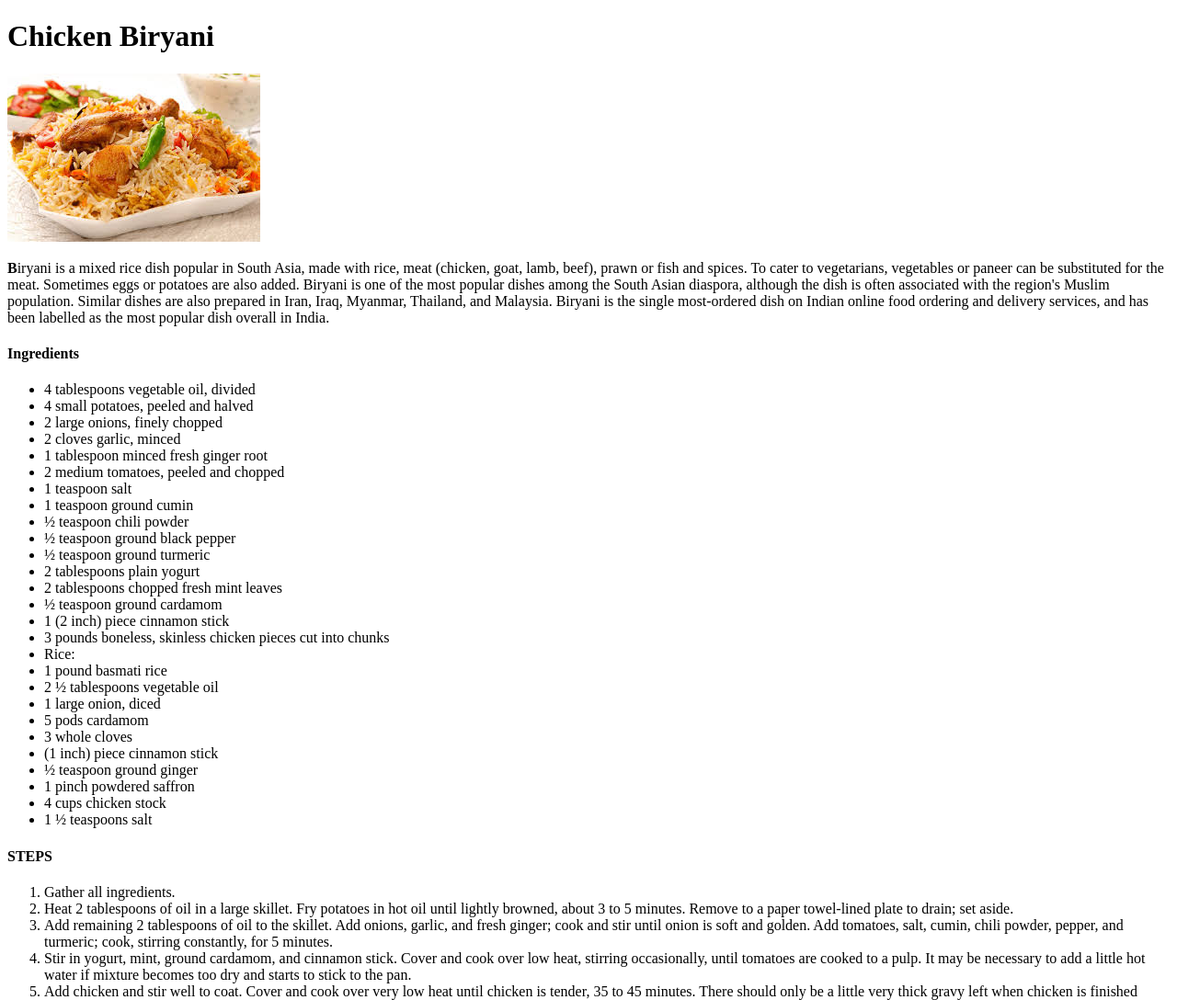
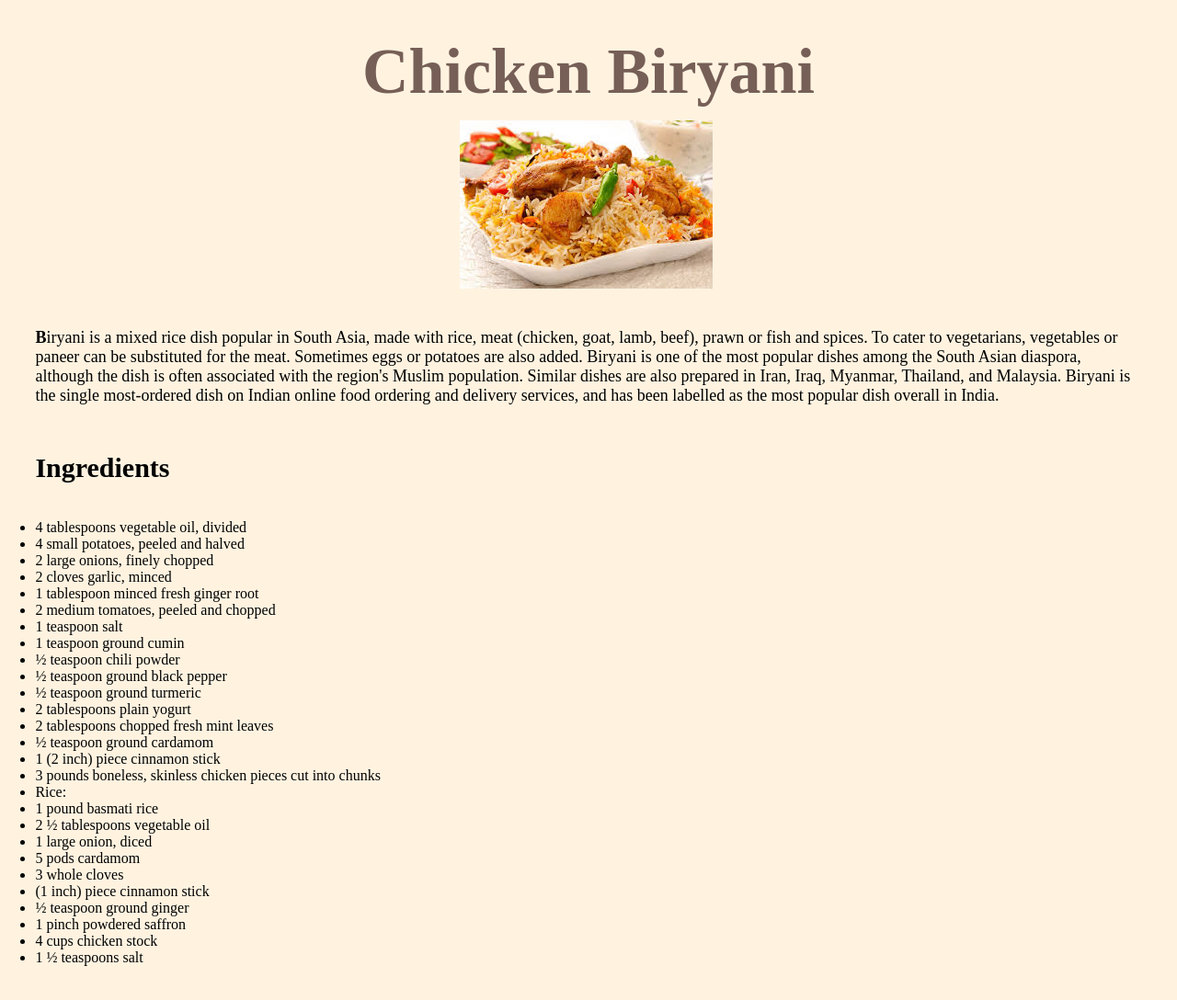
Before and after one commit to honeyxs1/odin-recipies, a plain HTML site: page recipes/biryani.html in a window 1280 px wide. Shown: the top 1088 px of the page at 92% size. Drawn offline with Linux system fonts and the light colour scheme.

Commit message:
linked-and-added-css

```diff
--- a/recipes/biryani.html
+++ b/recipes/biryani.html
@@ -5,11 +5,14 @@
     <meta charset="UTF-8">
     <meta name="viewport" content="width=device-width, initial-scale=1.0">
     <title>Chicken Biryani</title>
+    <link rel="stylesheet" href=style-recipes.css>
 </head>
 
-<body>
+<body class="biryani">
+    <div class="mainheading">
         <h1>Chicken Biryani</h1>
-    <img src="biryani.jpg" alt="Chicken biryani">
+    </div>
+    <img  class="biryanimg"  src="biryani.jpg" alt="Chicken biryani">
     <p><b>B</b>iryani is a mixed rice dish popular in South Asia, made with rice, meat (chicken, goat,
         lamb, beef), prawn or fish and spices. To cater to vegetarians, vegetables or paneer can be substituted for the
         meat. Sometimes eggs or potatoes are also added.
@@ -19,64 +22,41 @@
         Malaysia. Biryani is the single most-ordered dish on Indian online food ordering and delivery services, and
         has been labelled as the most popular dish overall in India.
     </p>
-    <h4>Ingredients</h4>
+    <h4 class="second-heading">Ingredients</h4>
+    <div class="ingredients">
         <ul>
             <li>4 tablespoons vegetable oil, divided</li>
-
             <li>4 small potatoes, peeled and halved</li>
-
             <li>2 large onions, finely chopped</li>
-
             <li>2 cloves garlic, minced</li>
-
             <li>1 tablespoon minced fresh ginger root</li>
-
             <li>2 medium tomatoes, peeled and chopped</li>
-
             <li>1 teaspoon salt</li>
-
             <li>1 teaspoon ground cumin</li>
-
             <li>½ teaspoon chili powder</li>
-
             <li>½ teaspoon ground black pepper</li>
-
             <li>½ teaspoon ground turmeric</li>
-
             <li>2 tablespoons plain yogurt</li>
-
             <li>2 tablespoons chopped fresh mint leaves</li>
-
             <li>½ teaspoon ground cardamom</li>
-
             <li>1 (2 inch) piece cinnamon stick</li>
-
             <li>3 pounds boneless, skinless chicken pieces cut into chunks</li>
-
             <li>Rice:</li>
-
             <li>1 pound basmati rice</li>
-
             <li>2 ½ tablespoons vegetable oil</li>
-
             <li>1 large onion, diced</li>
-
             <li>5 pods cardamom</li>
-
             <li>3 whole cloves</li>
-
             <li> (1 inch) piece cinnamon stick</li>
-
             <li>½ teaspoon ground ginger</li>
-
             <li>1 pinch powdered saffron</li>
-
             <li>4 cups chicken stock</li>
-
             <li>1 ½ teaspoons salt</li>
         </ul>
+    </div>
 
-    <h4>STEPS</h4>
+    <h4 class="third-heading">STEPS</h4>
+    <div class="steps">
         <ol>
             <li>Gather all ingredients.</li>
             <li>Heat 2 tablespoons of oil in a large skillet. Fry potatoes in hot oil until lightly browned, about 3 to 5 minutes. Remove to a paper towel-lined plate to drain; set aside.</li>
@@ -90,6 +70,7 @@
             <li>Reduce heat to very low, cover with a tight-fitting lid, and steam for 20 minutes without lifting the lid or stirring. </li>
             <li>Spoon biryani onto a warm serving dish.</li>
         </ol>
+    </div>
 </body>
 
 </html>
--- /dev/null
+++ b/recipes/style-recipes.css
@@ -0,0 +1,51 @@
+*{
+    margin: 0%;
+    padding: 0%;
+}
+.lasagna{
+    background-color: #FFF3E0;
+    color: #4E342E;
+}
+
+.mainheading{
+    font-size: 35px;
+    color: #4e342ec6;
+    padding: 3%;
+    padding-bottom: 1%;
+    text-align: center;
+}
+#lasagna{
+    margin-left: 300px;
+}
+
+p{
+    padding: 3%;
+    font-size: large;
+    padding-bottom: 1%;
+}
+
+.second-heading{
+    font-size: 30px;
+    padding: 3%;
+    padding-bottom: 0.1%;
+}
+.third-heading{
+    font-size: 30px;
+    padding: 3%;
+    padding-bottom: 0.1%;
+}
+
+.ingredients{
+    padding: 3%;
+    padding-bottom: 1%;
+}
+.steps{
+    padding: 3%;
+}
+
+.biryanimg{
+    margin-left: 500px;
+}
+.biryani{
+    background-color: #FFF3E0;
+}
--- /dev/null
+++ b/style.css
@@ -0,0 +1,19 @@
+*{
+    margin: 0%;
+    padding: 0%;
+}
+body{
+    background-color: #555656;
+}
+.mainheading{
+    font-size: 40px;
+    background-color: #003135;
+    color: rgba(255, 255, 255, 0.58);
+    padding: 10px;
+}
+.foods{
+    font-size: 30px;
+    padding: 3%;
+    background-color: #a6d7dc;
+
+}
```
Also changed, not shown: index.html (+3 -2 lines), recipes/lasagna.html (+12 -6 lines), recipes/style.css (deleted). Lines whose indentation alone changed are shown as unchanged.
